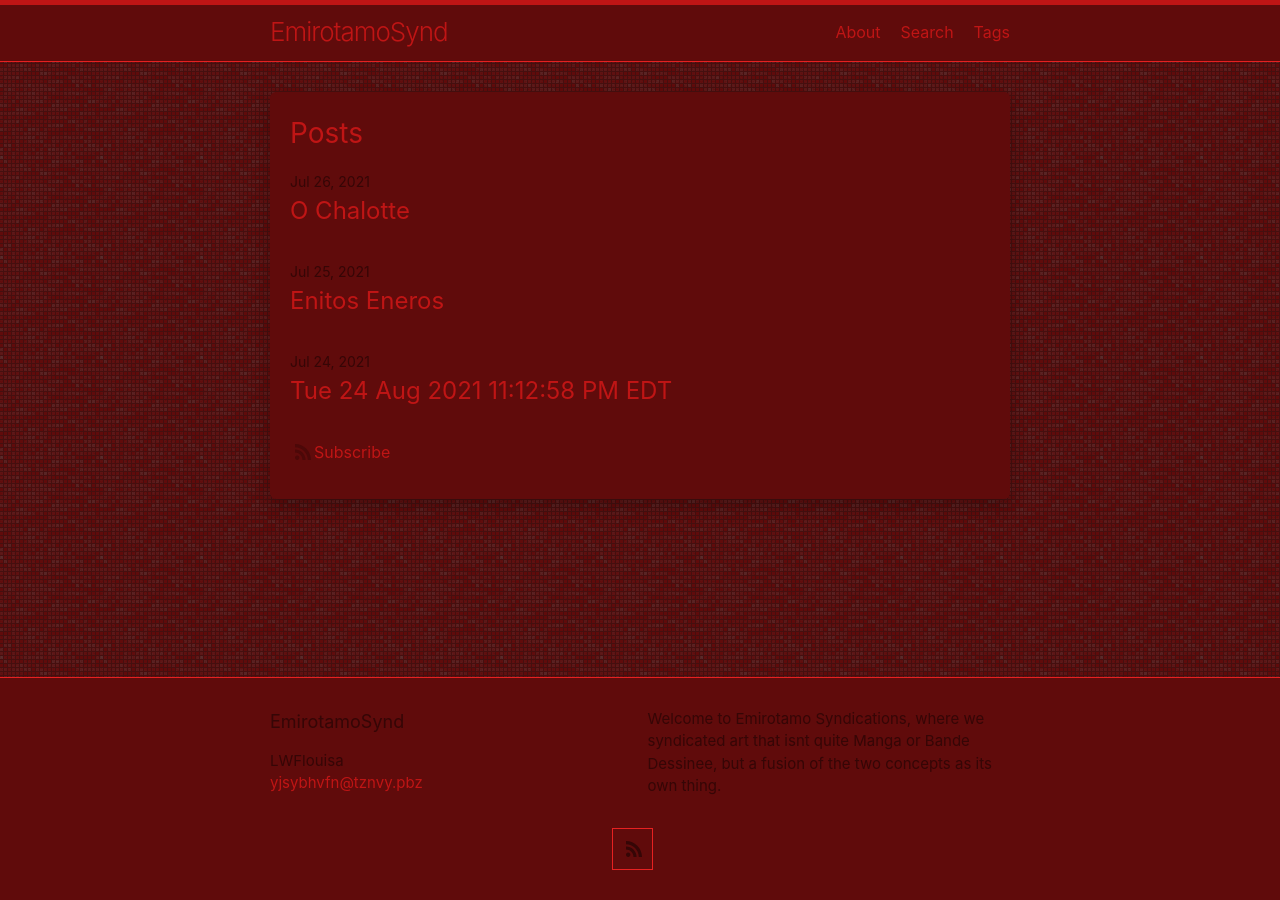
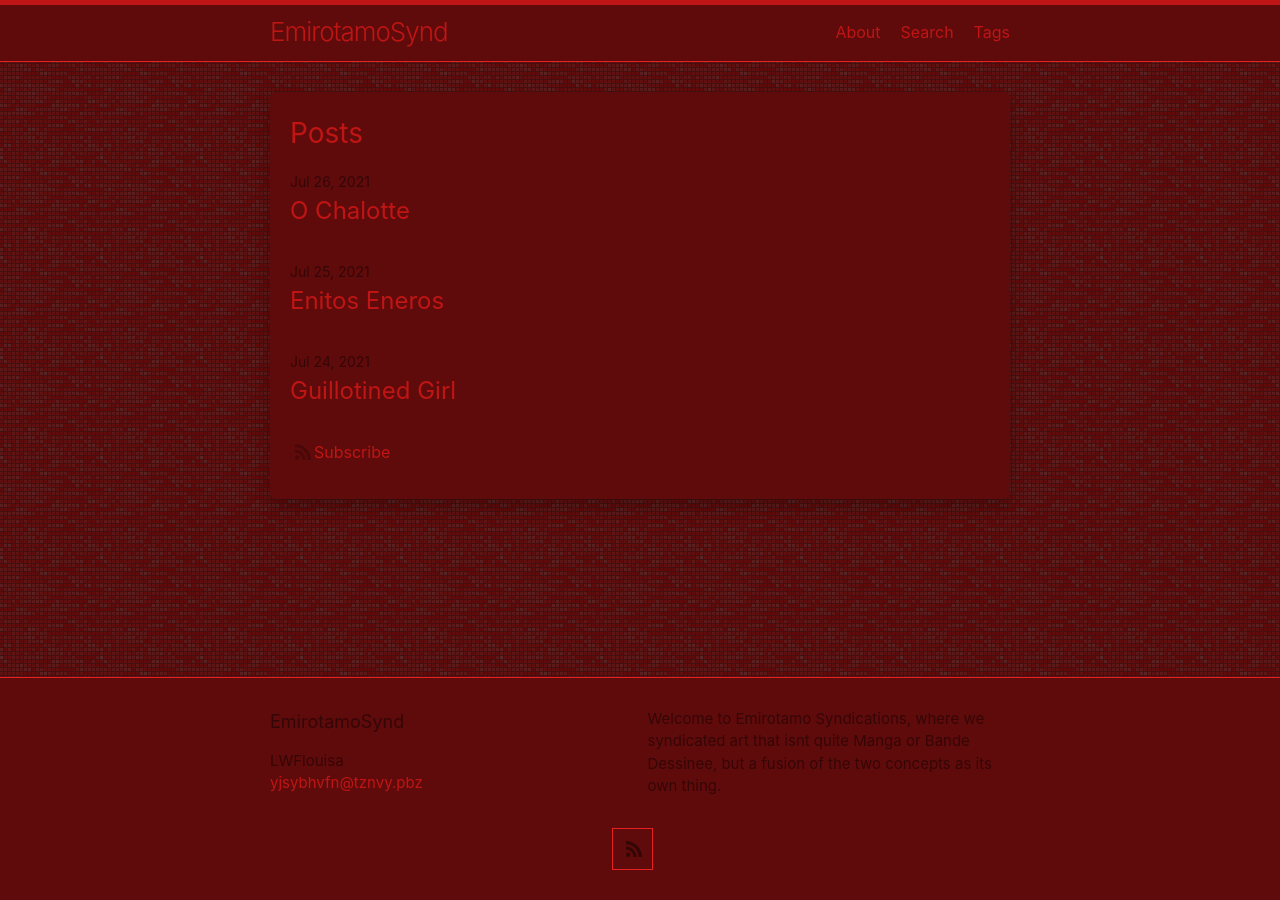
Before and after one commit to LWFlouisa/EmirotamoSynd, a Jekyll site: the page built from index.md, in a window 1280 px wide. Built offline with Jekyll 4.4.1, drawn with Linux system fonts in a browser that asks for light colours.

Commit message:
Update 2021-07-24-emirotamoSynd.md

```diff
--- a/_posts/2021-07-24-emirotamoSynd.md
+++ b/_posts/2021-07-24-emirotamoSynd.md
@@ -1,5 +1,5 @@
 ---
-title: Tue 24 Aug 2021 11:12:58 PM EDT
+title: Guillotined Girl
 author: SRWeaver
 tags: webcomic comicspoetry illustrations
 ---
```
